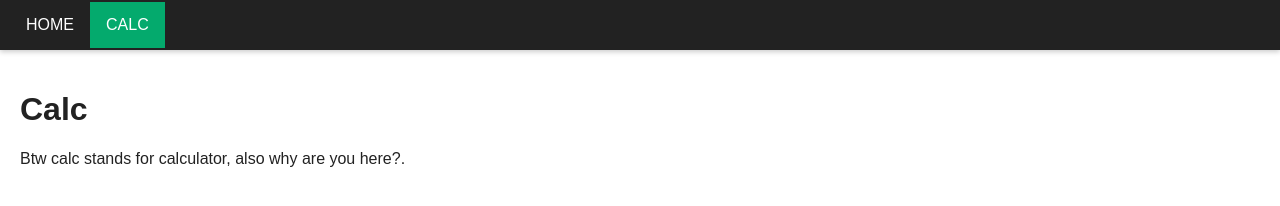
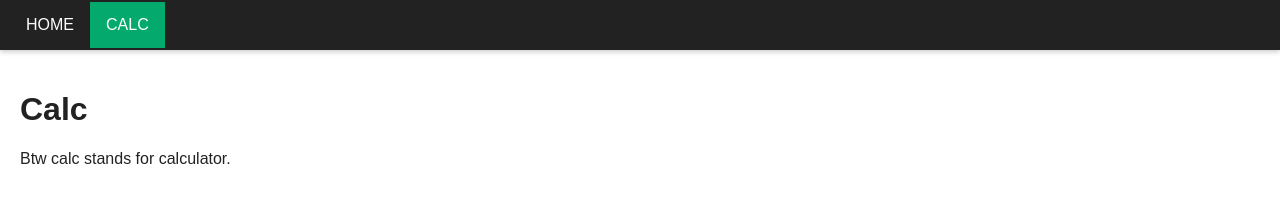
Before and after one commit to sqewar/Test, a plain HTML site: page index.html in a window 1280 px wide. Both pictures are taken after a click on the link "CALC". Drawn offline with Linux system fonts and the light colour scheme.

Commit message:
Refactor index.html for clarity and structure
Removed unnecessary text and clarified content.

```diff
--- a/index.html
+++ b/index.html
@@ -38,7 +38,7 @@ padding:14px 16px;display:block;}
 
 <div id="calcPage" class="content hidden">
 <h1>Calc</h1>
-<p>Btw calc stands for calculator, also why are you here?.</p>
+<p>Btw calc stands for calculator.</p>
 </div>
 
 <script>
```
